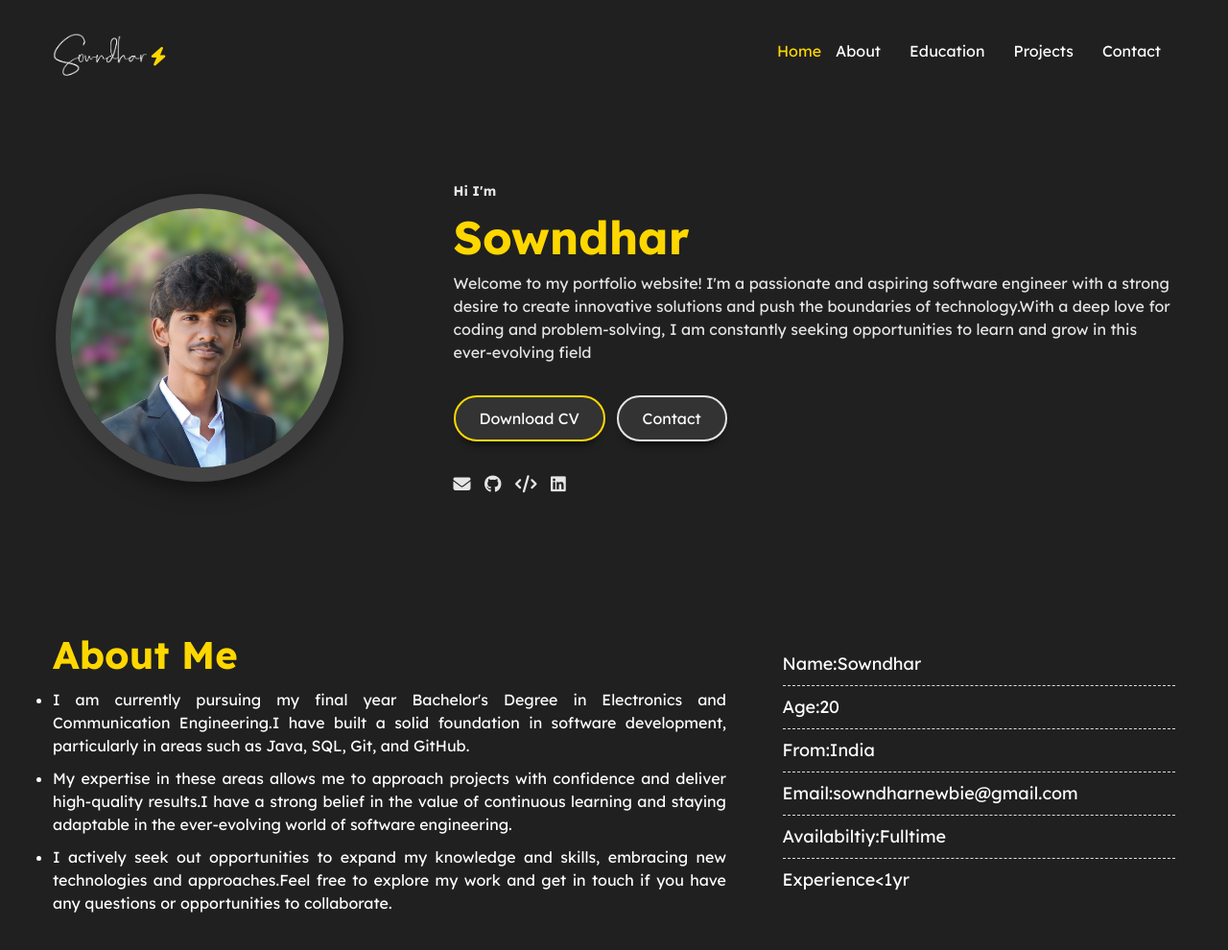
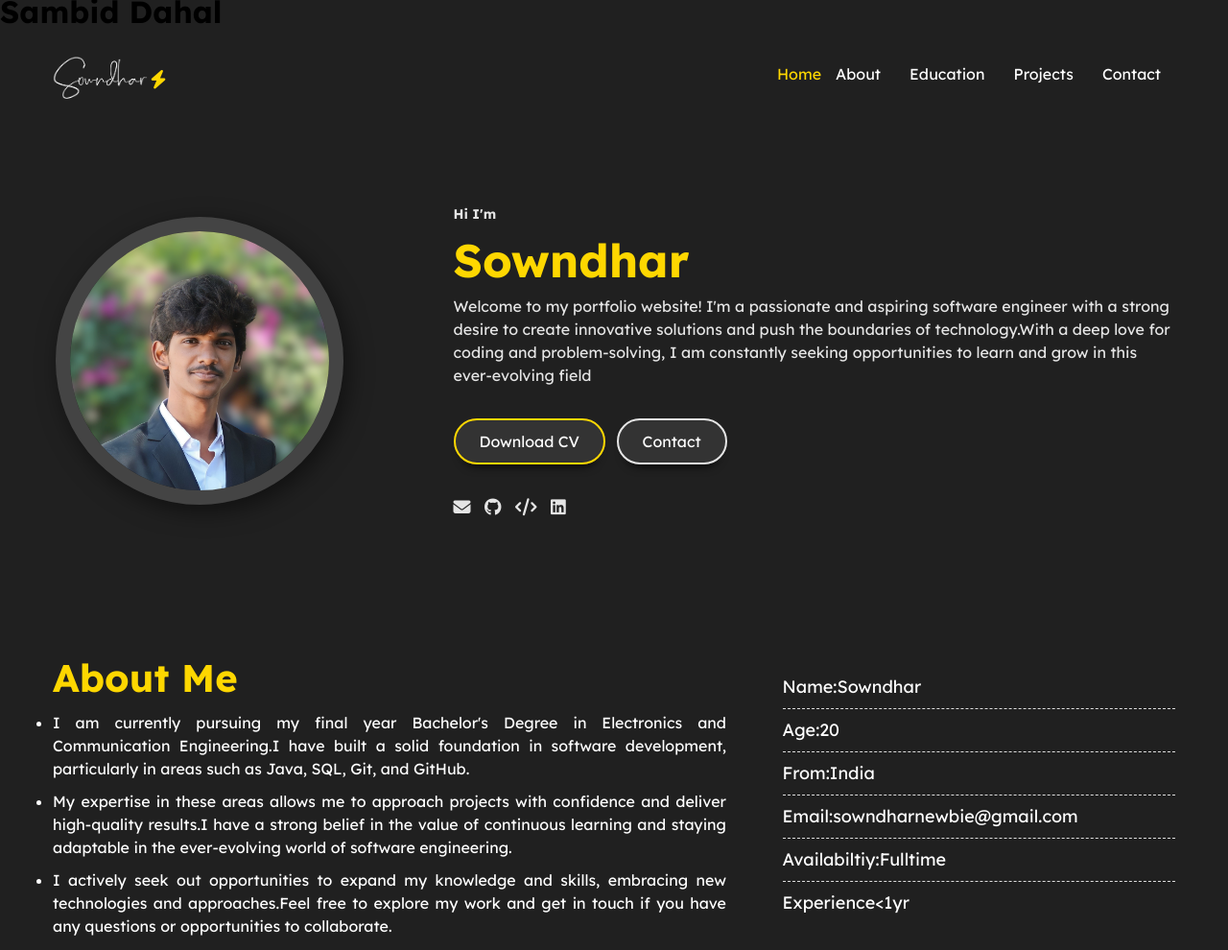
Before and after one commit to Sambid009/pro, a plain HTML site: page Portfolio-Website-master/index.html in a window 1280 px wide. Shown: the top 990 px of the page at 96% size. Drawn offline with nearby package versions, Linux system fonts and the light colour scheme.

Commit message:
updated index

```diff
--- a/Portfolio-Website-master/index.html
+++ b/Portfolio-Website-master/index.html
@@ -15,6 +15,7 @@
 </head>
 
 <body>
+    <h1>Sambid Dahal</h1>
 
     <!-------------------------- Header Area -------------------------->
     <header class="header-area">
```
